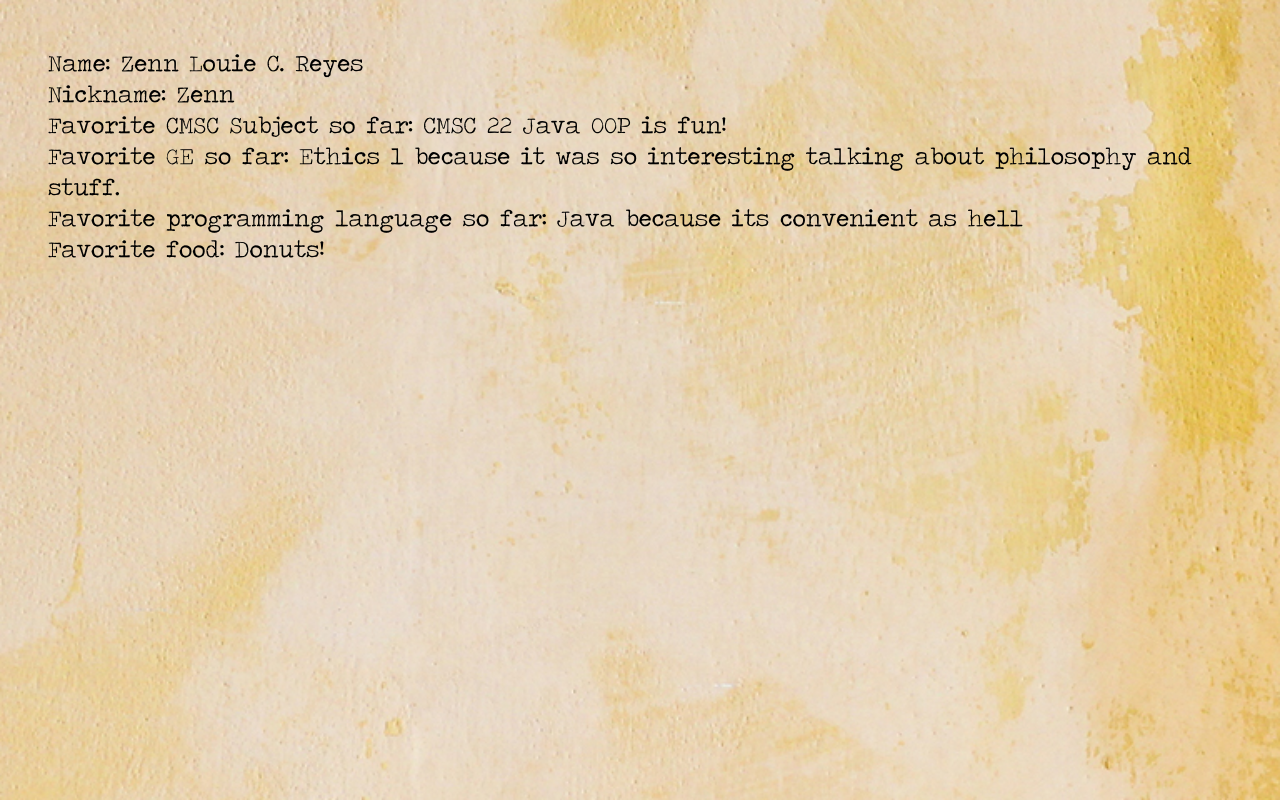
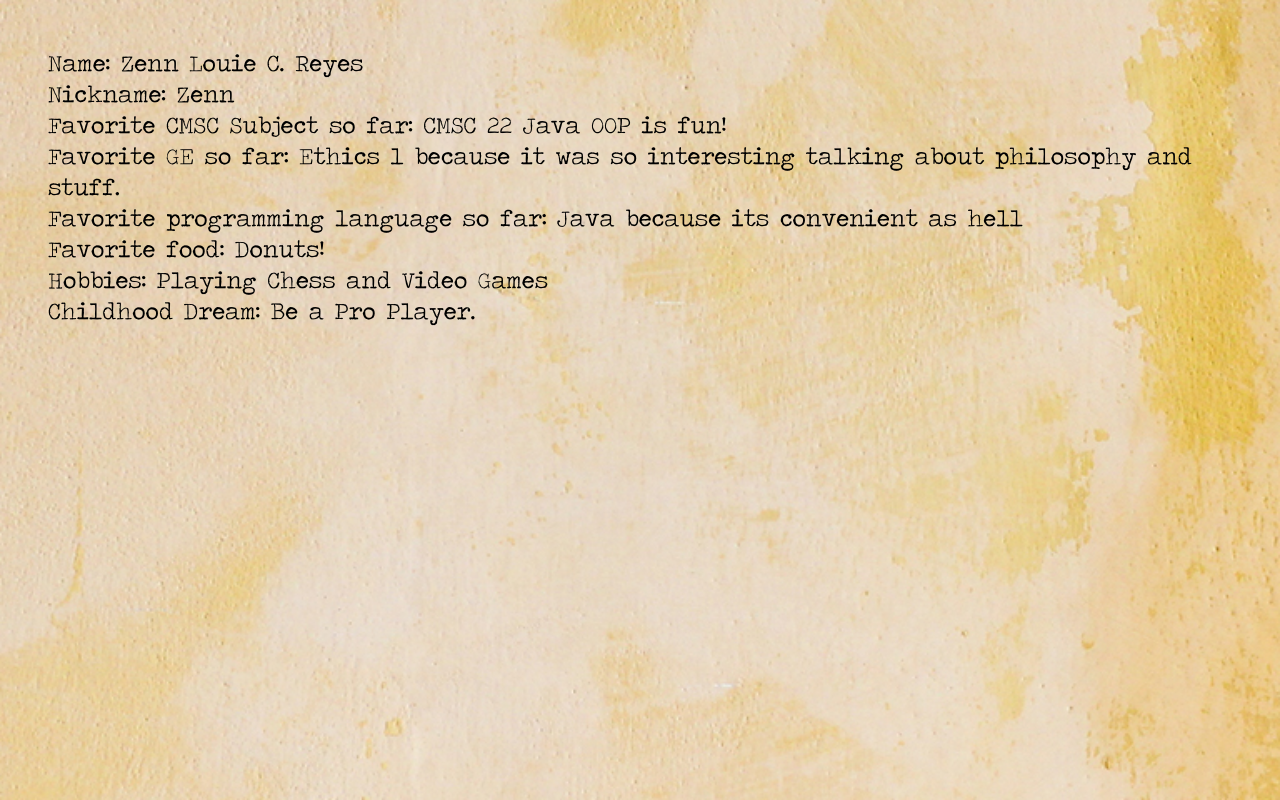
Before and after one commit to azwischenzug/azwischenzug.github.io, a plain HTML site: page index.html in a window 1280 px wide. Drawn offline with Linux system fonts and the light colour scheme.

Commit message:
more info!

```diff
--- a/index.html
+++ b/index.html
@@ -11,6 +11,8 @@ Favorite CMSC Subject so far: CMSC 22 Java OOP is fun!<br>
 Favorite GE so far: Ethics 1 because it was so interesting talking about philosophy and stuff.<br>
 Favorite programming language so far: Java because its convenient as hell<br>
 Favorite food: Donuts!<br>
+Hobbies: Playing Chess and Video Games<br>
+Childhood Dream: Be a Pro Player.
 </p>
 </body>
 </html>
```
